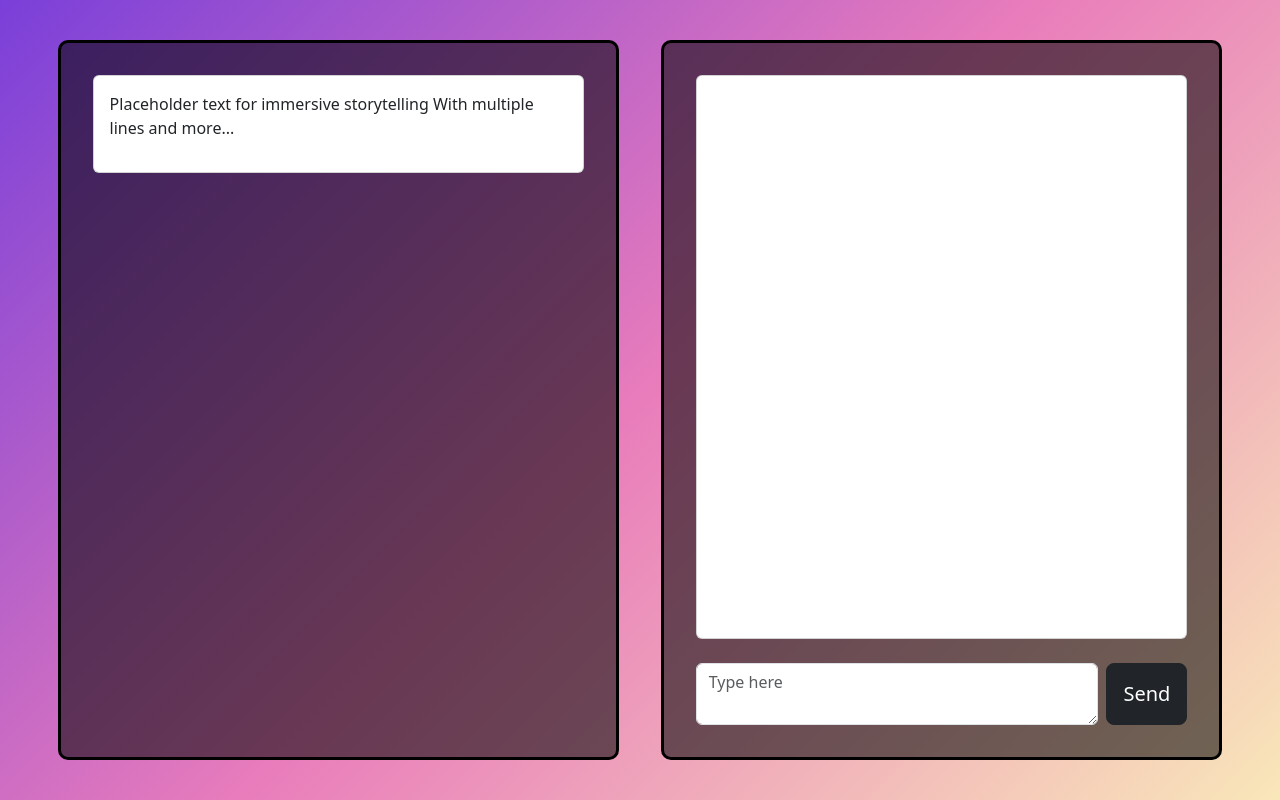
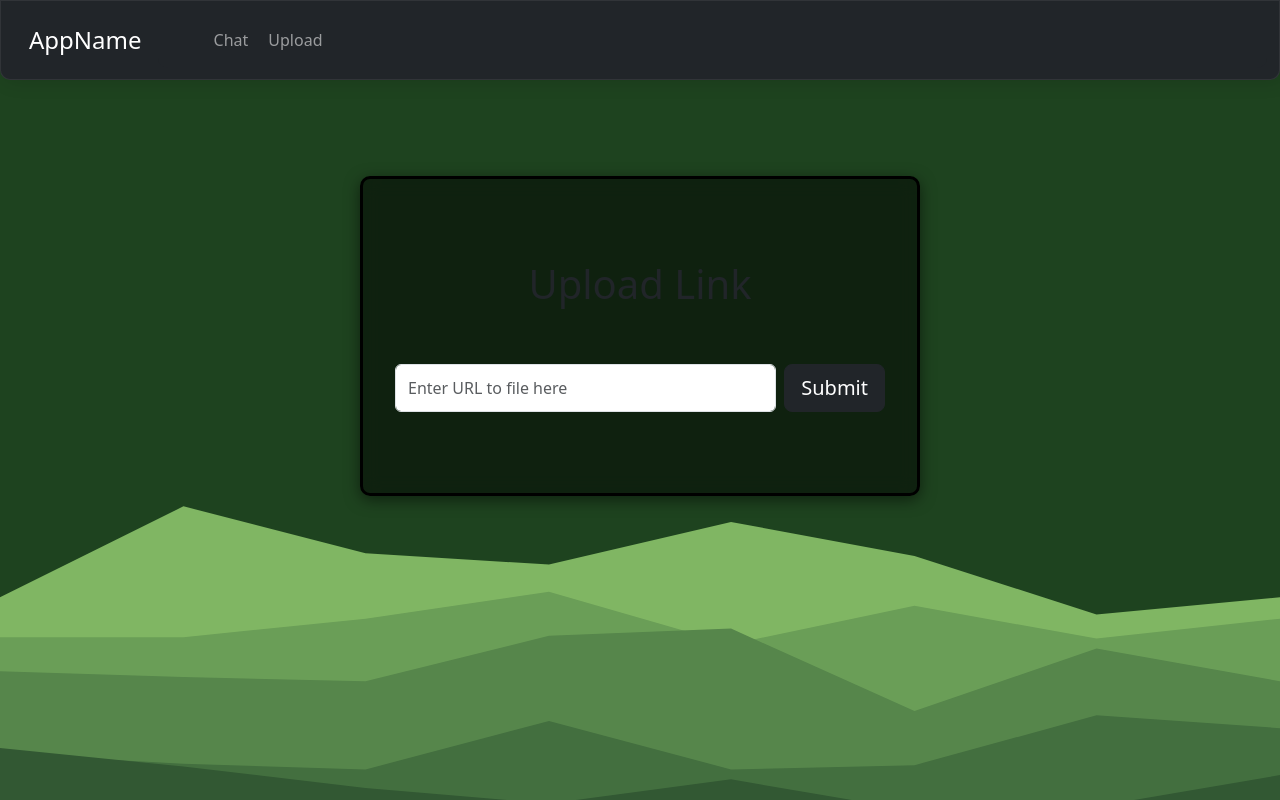
Before and after one commit to KajcaK/engage-and-comply, a React (Vite) app in the folder frontend/: page /upload in a window 1280 px wide. Built offline with nearby package versions, Linux system fonts and the light colour scheme.

Commit message:
upload page, navbar

```diff
--- a/frontend/package.json
+++ b/frontend/package.json
@@ -13,7 +13,9 @@
     "axios": "^1.9.0",
     "bootstrap": "^5.3.6",
     "react": "^19.1.0",
-    "react-dom": "^19.1.0"
+    "react-bootstrap": "^2.10.10",
+    "react-dom": "^19.1.0",
+    "react-router": "^7.6.1"
   },
   "devDependencies": {
     "@eslint/js": "^9.25.0",
--- a/frontend/src/App.jsx
+++ b/frontend/src/App.jsx
@@ -4,9 +4,11 @@ import AppLayout from "./layouts/AppLayout.jsx";
 function App() {
 
   return (
-    <>
-      <AppLayout />
-    </>
+    <div className="app-background">
+        <div className="">
+            <AppLayout />
+        </div>
+    </div>
   )
 }
 
--- a/frontend/src/components/ChatContainer.jsx
+++ b/frontend/src/components/Chat/ChatContainer.jsx
@@ -8,8 +8,24 @@ const ChatContainer = () => {
     }
 
     const handleSubmit = () => {
-        setInputValue(inputValue);
         console.log('Input value submitted:', inputValue);
+
+        fetch('', { // API endpoint
+            method: 'POST',
+            headers: {
+                'Content-Type': 'application/json',
+            },
+            mode: 'cors',
+            body: JSON.stringify(inputValue.trim()) //If API expects JSON => JSON.stringify({ link: inputLink })
+        })
+            .then(response => response.json())
+            .then(data => {
+                console.log('Response from backend:', data);
+            })
+            .catch(error => {
+                console.error('Error:', error);
+            });
+
         setInputValue("");
     }
 
@@ -19,23 +35,22 @@ const ChatContainer = () => {
         }
     }
 
-
     return (
-        <div className="content-container d-flex flex-column justify-content-between">
+        <div className="content-container d-flex flex-column justify-content-between content-wrapper">
             <div className="card w-100 h-100 mb-4">
                 <div className="card-body">
 
                 </div>
             </div>
             <div className="d-flex">
-                <textarea
+                <input
+                       type="text"
                        value={inputValue}
                        onChange={handleInputChange}
                        onKeyDown={handleKeyDown}
-                       placeholder="Type here"
+                       placeholder="Type your message here"
                        className="form-control"
-                       rows="2"
-                ></textarea>
+                ></input>
                 <button className="btn btn-dark btn-lg ms-2"
                         onClick={handleSubmit}
                 >
--- /dev/null
+++ b/frontend/src/components/Chat/StoryContainer.jsx
@@ -0,0 +1,17 @@
+const StoryContainer = () => (
+    <div className="content-container content-wrapper overflow-scroll">
+        <div className="card ">
+            <div className="card-body ">
+                <div className="card-text ">
+                    <p>
+                        Lorem ipsum dolor sit amet consectetur adipiscing elit. Quisque faucibus ex sapien vitae pellentesque sem placerat. In id cursus mi pretium tellus duis convallis. Tempus leo eu aenean sed diam urna tempor. Pulvinar vivamus fringilla lacus nec metus bibendum egestas. Iaculis massa nisl malesuada lacinia integer nunc posuere. Ut hendrerit semper vel class aptent taciti sociosqu. Ad litora torquent per conubia nostra inceptos himenaeos.
+                        Lorem ipsum dolor sit amet consectetur adipiscing elit. Quisque faucibus ex sapien vitae pellentesque sem placerat. In id cursus mi pretium tellus duis convallis. Tempus leo eu aenean sed diam urna tempor. Pulvinar vivamus fringilla lacus nec metus bibendum egestas. Iaculis massa nisl malesuada lacinia integer nunc posuere. Ut hendrerit semper vel class aptent taciti sociosqu. Ad litora torquent per conubia nostra inceptos himenaeos.
+                    </p>
+                </div>
+
+            </div>
+        </div>
+    </div>
+);
+
+export default StoryContainer;
--- a/frontend/src/components/StoryContainer.jsx
+++ /dev/null
@@ -1,19 +0,0 @@
-const StoryContainer = () => (
-    <div className="content-container">
-        <div className="card">
-            <div className="card-body">
-                <div className="card-text">
-                    <p>
-                        Placeholder text for immersive storytelling
-                        With multiple
-                        lines
-                        and more...
-                    </p>
-                </div>
-
-            </div>
-        </div>
-    </div>
-);
-
-export default StoryContainer;
--- /dev/null
+++ b/frontend/src/components/UI/NavBar.jsx
@@ -0,0 +1,20 @@
+import {Container, Nav, Navbar} from "react-bootstrap";
+
+const NavBar = () => (
+    <Navbar expand="lg" bg="dark" variant="dark" className="navbar-container">
+        <Container fluid>
+            <Navbar.Brand href="/" className="d-flex align-items-center text-white text-decoration-none fs-4 ms-3">
+                AppName
+            </Navbar.Brand>
+            <Navbar.Toggle aria-controls="app-navbar"/>
+            <Navbar.Collapse id="app-navbar" className="bg-dark navbar-collapse">
+                <Nav className="me-auto ms-5 my-2 justify-content-center align-items-center">
+                    <Nav.Link href="/" className="me-1">Chat</Nav.Link>
+                    <Nav.Link href="/upload">Upload</Nav.Link>
+                </Nav>
+            </Navbar.Collapse>
+        </Container>
+    </Navbar>
+);
+
+export default NavBar
--- a/frontend/src/layouts/AppLayout.jsx
+++ b/frontend/src/layouts/AppLayout.jsx
@@ -1,10 +1,19 @@
-import StoryContainer from "../components/StoryContainer.jsx";
-import ChatContainer from "../components/ChatContainer.jsx";
+import NavBar from "../components/UI/NavBar.jsx";
+import {Route, Routes} from "react-router";
+import ChatPage from "../pages/ChatPage.jsx";
+import UploadPage from "../pages/UploadPage.jsx";
 
 const AppLayout = () => (
-    <div className="d-flex min-vh-100 bg-light justify-content-evenly align-items-center p-3 app-layout">
-        <StoryContainer/>
-        <ChatContainer/>
+    <div className="container-fluid m-0 p-0 vh-100">
+        <div className="d-flex flex-column">
+            <NavBar/>
+            <div className="flex-grow-1">
+                <Routes>
+                    <Route path="/" element={<ChatPage />} />
+                    <Route path="/upload" element={<UploadPage />} />
+                </Routes>
+            </div>
+        </div>
     </div>
 );
 
--- a/frontend/src/main.jsx
+++ b/frontend/src/main.jsx
@@ -2,10 +2,14 @@ import { StrictMode } from 'react'
 import { createRoot } from 'react-dom/client'
 import './styles/index.css'
 import 'bootstrap/dist/css/bootstrap.min.css';
+import 'bootstrap/dist/js/bootstrap.bundle.min.js';
 import App from './App.jsx'
+import {BrowserRouter} from "react-router";
 
 createRoot(document.getElementById('root')).render(
   <StrictMode>
-    <App />
+      <BrowserRouter>
+          <App />
+      </BrowserRouter>
   </StrictMode>,
 )
--- /dev/null
+++ b/frontend/src/pages/ChatPage.jsx
@@ -0,0 +1,11 @@
+import StoryContainer from "../components/Chat/StoryContainer.jsx";
+import ChatContainer from "../components/Chat/ChatContainer.jsx";
+
+const ChatPage = () => (
+    <div className="d-flex flex-column flex-lg-row justify-content-evenly align-items-center p-3 chat-wrapper overflow-hidden">
+        <StoryContainer/>
+        <ChatContainer/>
+    </div>
+);
+
+export default ChatPage
--- /dev/null
+++ b/frontend/src/pages/UploadPage.jsx
@@ -0,0 +1,66 @@
+import {useState} from "react";
+
+const UploadPage = () => {
+    const [inputLink, setInputLink] = useState("");
+
+    const handleInputChange = (e) => {
+        setInputLink(e.target.value);
+    }
+
+    const handleSubmit = () => {
+        console.log('URL submited:', inputLink);
+
+        fetch('', { // API endpoint
+            method: 'POST',
+            headers: {
+                'Content-Type': 'application/json',
+            },
+            mode: 'cors',
+            body: JSON.stringify(inputLink) //If API expects JSON => JSON.stringify({ link: inputLink })
+        })
+            .then(response => response.json())
+            .then(data => {
+                console.log('Response from backend:', data);
+            })
+            .catch(error => {
+                console.error('Error:', error);
+            });
+
+        setInputLink("");
+    }
+
+    const handleKeyDown = (e) => {
+        if (e.key === "Enter") {
+            handleSubmit();
+        }
+    }
+
+    return (
+        <div className="d-flex flex-column justify-content-center align-items-center p-3">
+            <div className="content-wrapper upload-content align-content-center">
+                <div className="row text-center mb-5">
+                    <h1 className="upload-title">Upload Link</h1>
+                </div>
+                <div className="row">
+                    <div className="d-flex">
+                        <input
+                            type="url"
+                            value={inputLink}
+                            onChange={handleInputChange}
+                            onKeyDown={handleKeyDown}
+                            placeholder="Enter URL to file here"
+                            className="form-control">
+                        </input>
+                        <button className="btn btn-dark btn-lg ms-2"
+                                onClick={handleSubmit}
+                        >
+                            Submit
+                        </button>
+                    </div>
+                </div>
+            </div>
+        </div>
+    );
+};
+
+export default UploadPage
--- a/frontend/src/styles/index.css
+++ b/frontend/src/styles/index.css
@@ -1,12 +1,72 @@
-.content-container{
-    background: rgba(0, 0, 0, 0.55);
+.app-background {
+    background-image: url("/src/assets/background.svg");
+    background-repeat: no-repeat;
+    background-size: cover;
+}
+
+.app-gradient {
+    background: linear-gradient(
+            0deg,
+            hsla(123, 39%, 19%, 0.7) 0%,
+            hsla(123, 28%, 27%, 0.7) 46%,
+            hsla(99, 36%, 55%, 0.7) 95%
+    );
+    overflow: scroll;
+}
+
+.navbar-container{
+    border-radius: 0 0 10px 10px;
+    height: 5rem;
+    box-shadow: 4px 0 20px rgba(0, 0, 0, 0.15);
+    padding: 1.5rem;
+    display: flex;
+    border: 1px solid rgba(255, 255, 255, 0.07);
+    margin-bottom: 5rem;
+}
+
+.navbar-collapse{
+    border-radius: 0 0 10px 10px;
+}
+
+.content-wrapper{
+    background: rgba(0, 0, 0, 0.5);
     padding: 2rem;
     border: solid black 3px;
     border-radius: 10px;
-    height: 90vh;
+    backdrop-filter: blur(10px);
+    -webkit-backdrop-filter: blur(10px);
+    box-shadow: 0 4px 15px rgba(0, 0, 0, 0.5);
+}
+
+.content-container{
+    height: 75vh;
     width: 45%;
 }
 
-.app-layout{
-    background: linear-gradient(315deg, hsla(43, 84%, 85%, 1) 0%, hsla(325, 71%, 70%, 1) 50%, hsla(263, 67%, 55%, 1) 100%);
+.upload-content{
+    height: 20rem;
+    width: 35rem;
 }
+
+.upload-title{
+}
+
+@media (max-width: 991px) {
+    .chat-wrapper{
+        padding: 1rem;
+        height: 90vh;
+    }
+
+    .content-container{
+        width: 90%;
+        margin: 0.5rem;
+    }
+
+    .content-wrapper{
+        width: 90%;
+    }
+
+    .navbar-container{
+        margin-bottom: 1rem;
+    }
+}
```
Also changed, not shown: frontend/src/assets/background.svg (added), 1 other file (tests, documents, lock files or other folders).
